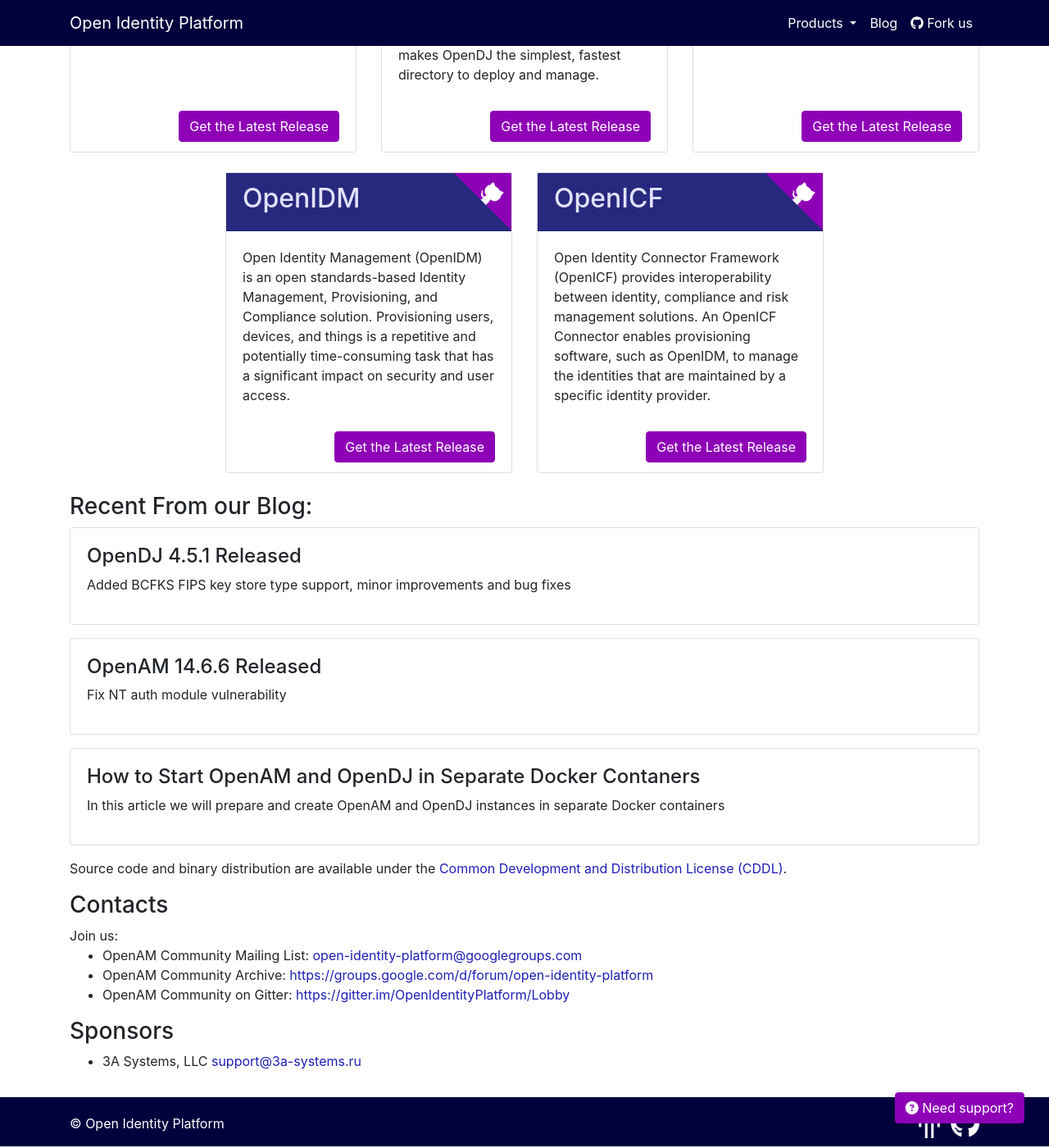
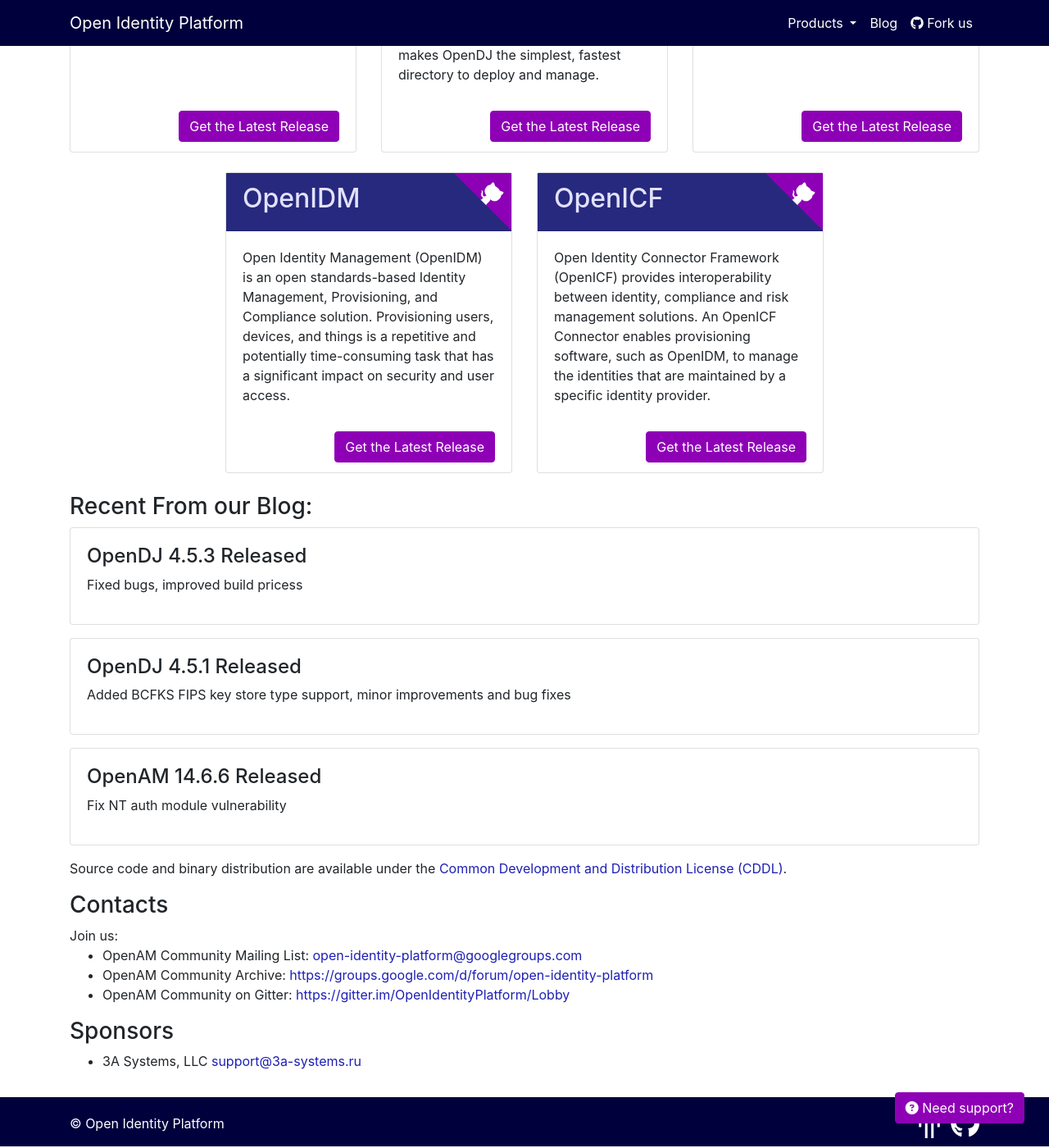
Before and after one commit to OpenIdentityPlatform/OpenIdentityPlatform.org, a Jekyll site: the page built from index.html, in a window 1280 px wide and 1400 px high, scrolled down 1262 px. Shown: the whole window at 82% size. Built offline with Jekyll 4.4.1, drawn with Linux system fonts in a browser that asks for light colours; some of the changed lines change nothing that is shown.

Commit message:
OpenDJ 4.5.3 Released (#118)

```diff
--- a/_data/blogposts.yml
+++ b/_data/blogposts.yml
@@ -1,3 +1,8 @@
+-
+  title: 'OpenDJ 4.5.3 Released'
+  link: '/blog/opendj-4-5-3-released'
+  description: 'Fixed bugs, improved build pricess'
+
 -
   title: 'OpenDJ 4.5.1 Released'
   link: '/blog/opendj-4-5-1-released'
--- a/assets/css/main.scss
+++ b/assets/css/main.scss
@@ -31,6 +31,10 @@
 a {
   color: $color4;
   word-wrap: break-word;
+
+  &:hover {
+    color: $color4;
+  }
 }
 
 img {
--- /dev/null
+++ b/blog/opendj-4-5-3-released.md
@@ -0,0 +1,26 @@
+---
+layout: home
+landing-title: "OpenDJ 4.5.3 Released"
+landing-title2: "OpenDJ 4.5.3 Released"
+description: Open Identity Community released OpenDJ v4.5.3
+keywords: 'OpenDJ, Directory Service, Directory Services, LDAP, Open Identity Platform, Docker'
+imageurl: 'opendj-og.png'
+share-buttons: true
+---
+# OpenDJ 4.5.1 Released
+[Download](https://github.com/OpenIdentityPlatform/OpenDJ/releases/tag/4.5.3)
+## What's new
+
+### Improvements
+* Update GitHub Actions build process
+
+### Bug Fixes
+* Copy Docker ldif configs to the correct template directory
+* Fixed error DSML servlet can't find JAX-B runtime
+* Fixed other issues ([more details](https://github.com/OpenIdentityPlatform/OpenDJ/compare/4.5.1...4.5.3))
+
+## Thanks for the contibutions
+
+<i id="gesellix "><i>1. <a href="https://github.com/gesellix " target="_blank">Tobias Gesellchen</a></i>
+
+<i id="vharseko"><i>2. <a href="https://github.com/vharseko" target="_blank">vharseko</a></i>
--- a/index.html
+++ b/index.html
@@ -2,7 +2,7 @@
 layout: home
 landing: true
 landing-title: "Welcome to Open Identity Platform Community"
-landing-title2: "Open-source community organization, hosted on <a href=\"https://github.com\">GitHub</a>"
+landing-title2: "Open-source community organization, hosted on <a target=\"_blank\" href=\"https://github.com/OpenIdentityPlatform\">GitHub</a>"
 landing-title3: "We develop and support Single Sign-On, Access Management, Identity Management, User-Managed Access, Directory Services, and Identity Gateway, designed and built as a single, unified platform"
 canonical: "https://www.openidentityplatform.org"
 ---
```
